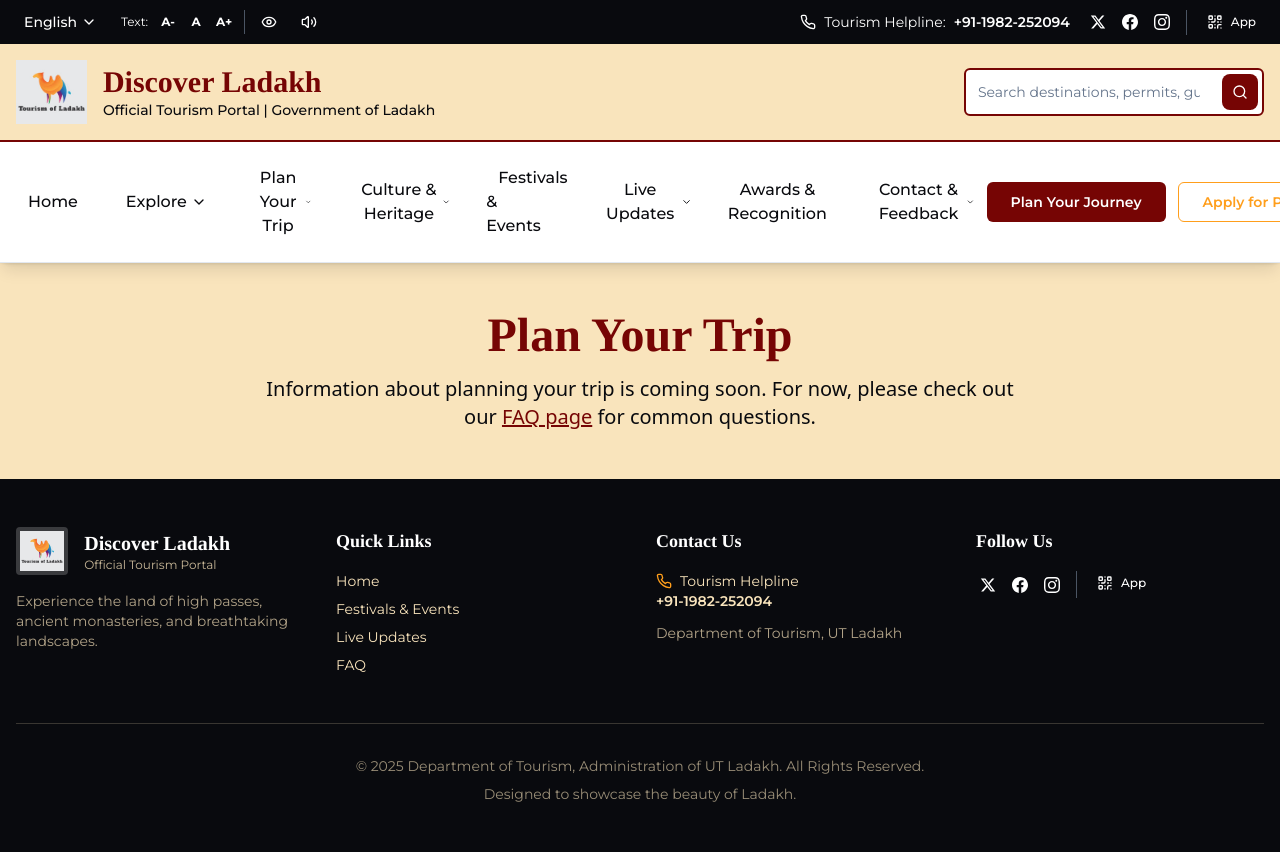
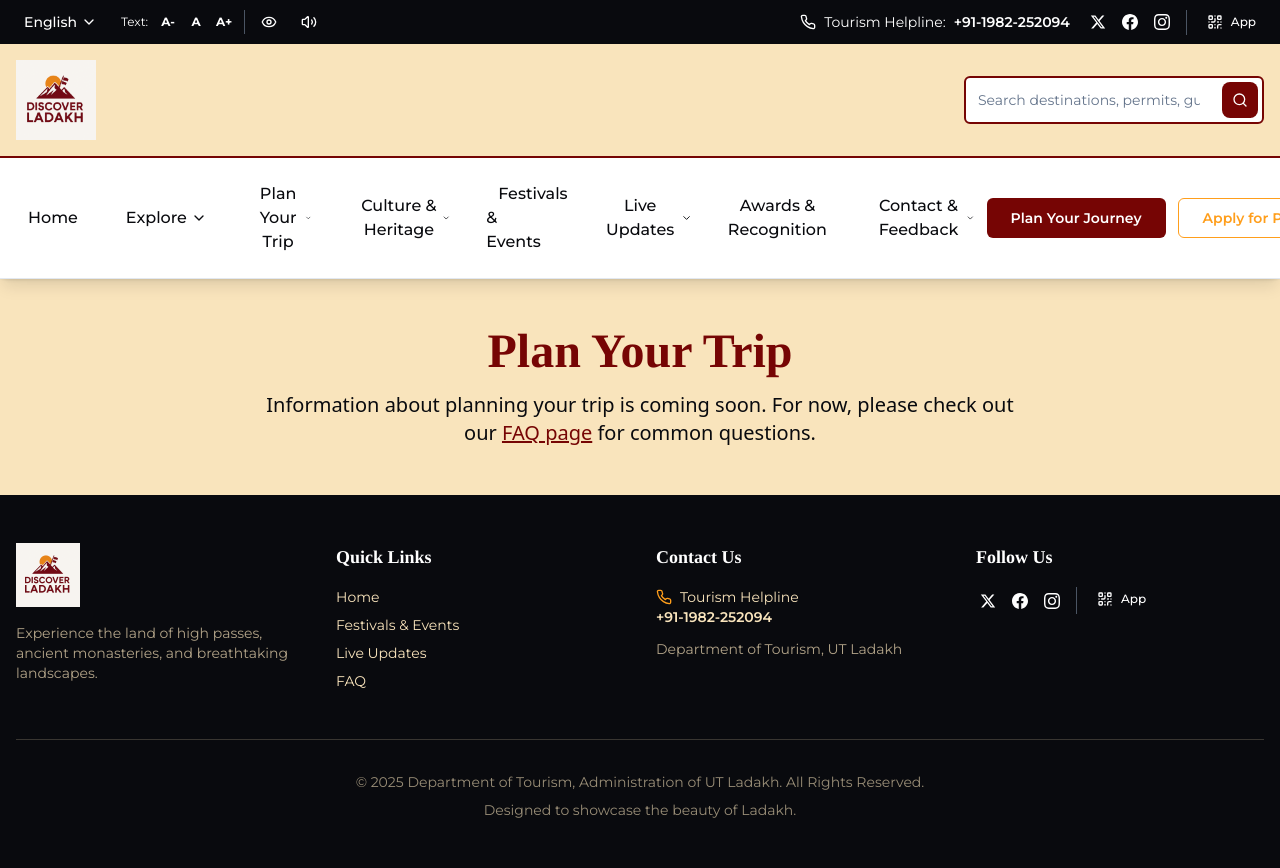
Before and after one commit to BhupenderNayak/ladakh-site, a React (Vite) app: page /plan in a window 1280 px wide. Shown: the top 868 px of the page. Built offline with nearby package versions, Linux system fonts and the light colour scheme.

Commit message:
Replace logo with new image
Replaced the existing logo with the provided image in the header and footer.

```diff
--- a/src/components/Footer.tsx
+++ b/src/components/Footer.tsx
@@ -1,4 +1,3 @@
-
 import React from 'react';
 import { Link } from 'react-router-dom';
 import SocialLinks from './SocialLinks';
@@ -11,13 +10,7 @@ const Footer = () => {
         <div className="grid grid-cols-1 md:grid-cols-2 lg:grid-cols-4 gap-8">
           {/* Branding */}
           <div className="col-span-1">
-             <div className="flex items-center gap-4 mb-4">
-                <img src="/lovable-uploads/474c0a91-453c-40b6-9716-5153020354d2.png" alt="Tourism of Ladakh Logo" className="h-12 bg-white/20 p-1 rounded" />
-                <div>
-                  <h3 className="text-xl font-bold text-white font-tinos">Discover Ladakh</h3>
-                  <p className="text-xs text-dairycream/80">Official Tourism Portal</p>
-                </div>
-              </div>
+             <img src="/lovable-uploads/75527b66-1600-48fb-ba8b-cb9002e5ccd8.png" alt="Discover Ladakh Logo" className="h-16 mb-4" />
             <p className="text-sm text-dairycream/70">
               Experience the land of high passes, ancient monasteries, and breathtaking landscapes.
             </p>
--- a/src/components/Header.tsx
+++ b/src/components/Header.tsx
@@ -66,17 +66,7 @@ const Header = () => {
           <div className="container mx-auto px-4 py-4">
             <div className="flex flex-col lg:flex-row items-center justify-between gap-4">
               <div className="w-full flex items-center justify-between lg:w-auto">
-                <div className="flex items-center gap-4">
-                  <img src="/lovable-uploads/474c0a91-453c-40b6-9716-5153020354d2.png" alt="Tourism of Ladakh Logo" className="h-12 lg:h-16 object-contain" />
-                  <div className="hidden lg:block text-left">
-                    <h1 className="text-2xl lg:text-3xl font-bold text-crimson font-tinos">
-                      Discover Ladakh
-                    </h1>
-                    <p className="text-jetblack text-sm font-medium">
-                      Official Tourism Portal | Government of Ladakh
-                    </p>
-                  </div>
-                </div>
+                <img src="/lovable-uploads/75527b66-1600-48fb-ba8b-cb9002e5ccd8.png" alt="Discover Ladakh Logo" className="h-16 lg:h-20 object-contain" />
                 <div className="lg:hidden">
                   <DrawerTrigger asChild>
                     <Button variant="ghost" size="icon" aria-label="Open menu" className="h-12 w-12 text-crimson hover:bg-crimson/10 focus-visible:ring-saffron">
```
Also changed, not shown: public/lovable-uploads/75527b66-1600-48fb-ba8b-cb9002e5ccd8.png (added).
